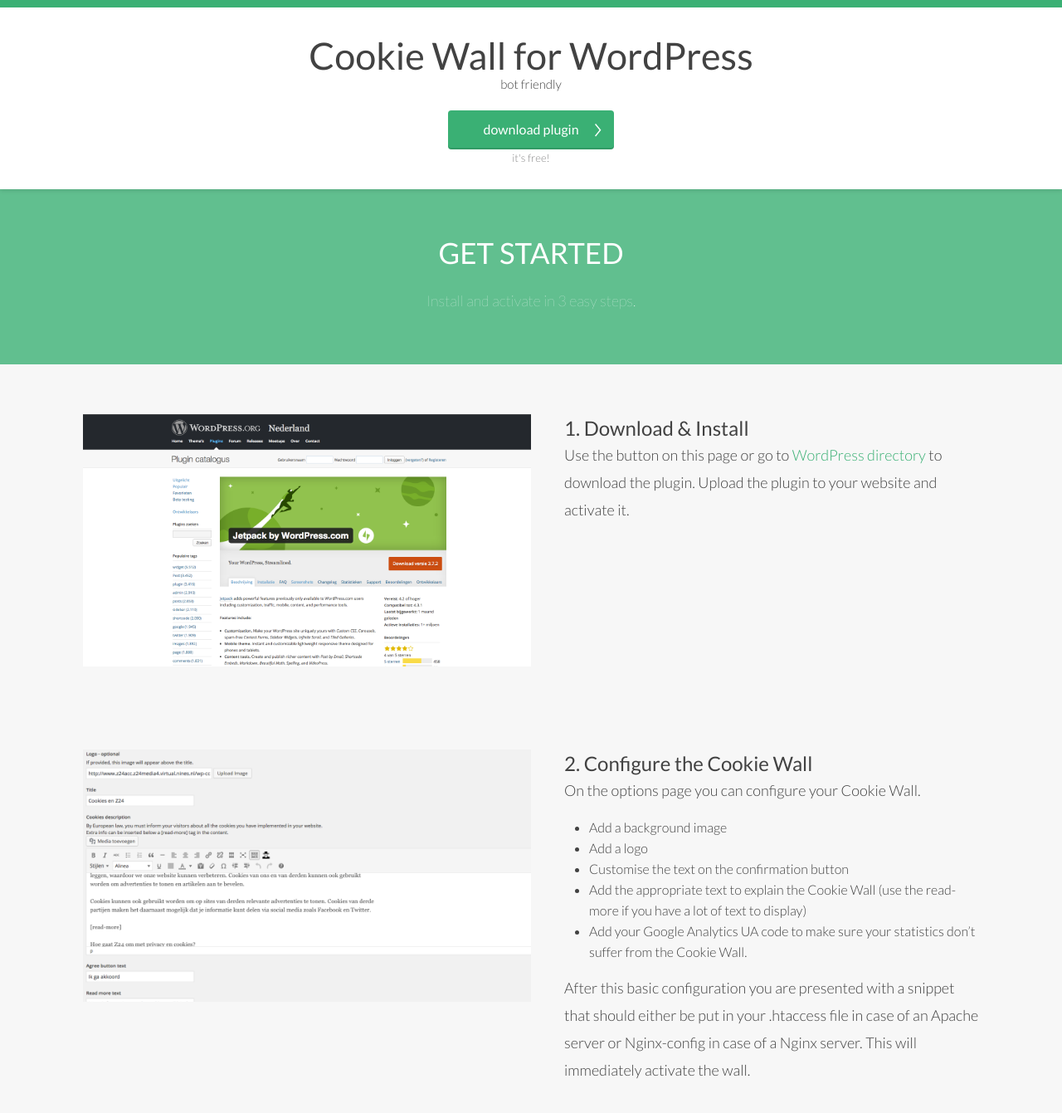
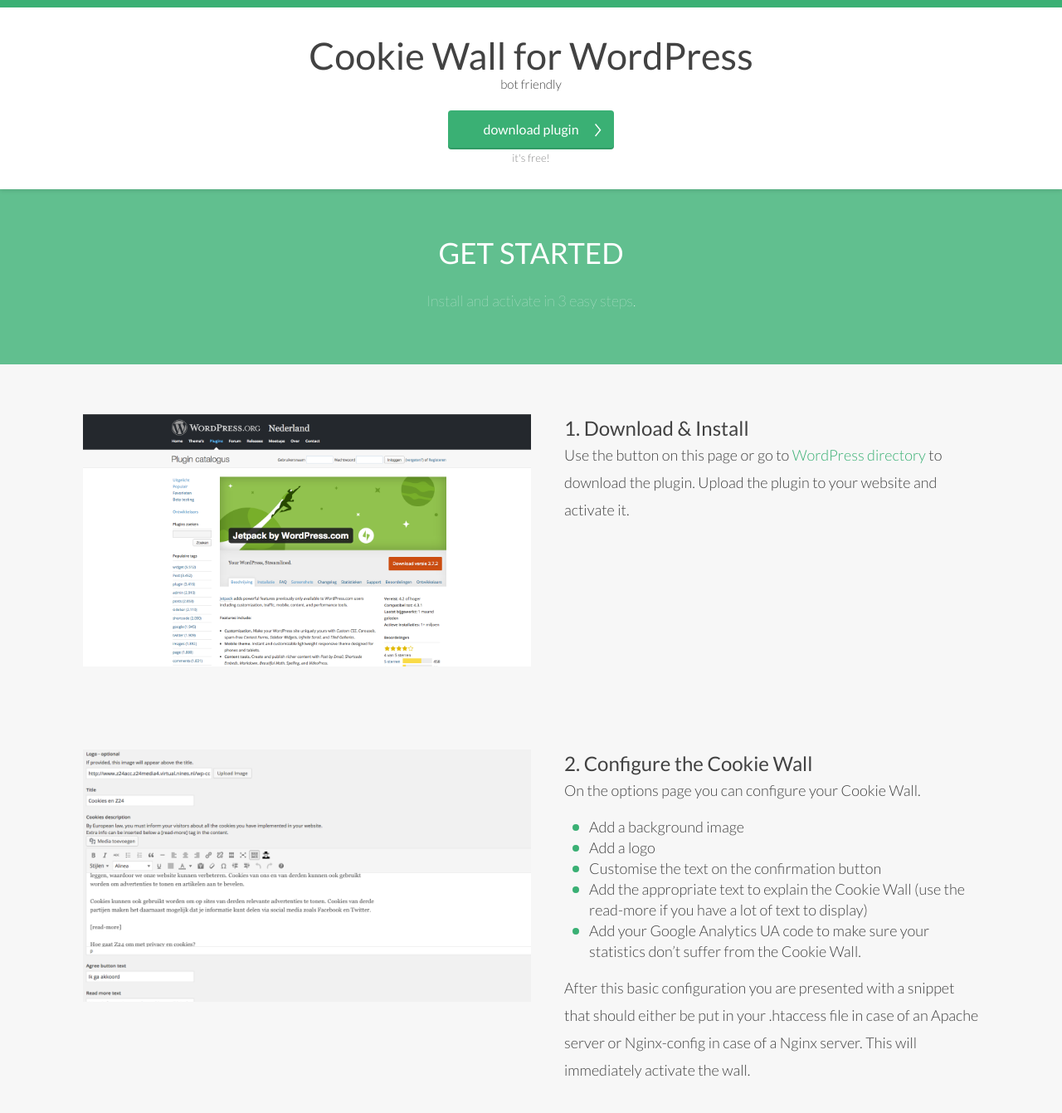
Before and after one commit to level-level/ll-cookie-wall, a Jekyll site: the page built from get-started/index.html, in a window 1280 px wide. Shown: the top 1341 px of the page at 83% size. Built offline with Jekyll 4.4.1, drawn with Linux system fonts in a browser that asks for light colours; some web fonts are replaced; grey boxes are pictures that could not be loaded.

Commit message:
add list styling

```diff
--- a/_sass/common/_footer.scss
+++ b/_sass/common/_footer.scss
@@ -25,9 +25,13 @@
         li {
           padding-bottom: 5px;
           font-size: 13px;
+          &:before {
+            display:none;
+          }
           .info-link {
             color: $footer-color;
             transition: color .4s;
+
 
             &:hover {
               color: $green;
@@ -78,6 +82,9 @@
         ul {
           li {
             display: inline;
+            &:before {
+              display:none;
+            }
             .social-link {
               color: $footer-color;
               float: left;
--- a/_sass/common/_header.scss
+++ b/_sass/common/_header.scss
@@ -29,7 +29,8 @@
     a {
       color: $text-color;
       &:hover {
-        color: $text-color !important;
+        color: $text-color;
+        text-decoration: none;
       }
     }
 
--- a/_sass/components/_features.scss
+++ b/_sass/components/_features.scss
@@ -12,16 +12,19 @@
     text-align: center;
   }
   .feature-items {
-    display: -webkit-box;      /* OLD - iOS 6-, Safari 3.1-6 */
-    display: -moz-box;         /* OLD - Firefox 19- (buggy but mostly works) */
-    display: -ms-flexbox;      /* TWEENER - IE 10 */
-    display: -webkit-flex;     /* NEW - Chrome */
+    display: -webkit-box; /* OLD - iOS 6-, Safari 3.1-6 */
+    display: -moz-box; /* OLD - Firefox 19- (buggy but mostly works) */
+    display: -ms-flexbox; /* TWEENER - IE 10 */
+    display: -webkit-flex; /* NEW - Chrome */
     display: flex;
 
     flex-direction: column;
     -ms-flex-direction: column;
 
     .feature-item {
+      @media (min-width: 768px) and (max-width: 1160px) {
+        height: 150px;
+      }
       order: 1;
       padding: 5px 0;
       h2 {
--- a/_sass/components/_layout.scss
+++ b/_sass/components/_layout.scss
@@ -16,9 +16,10 @@ html, body {
   h1 {
     text-transform: uppercase;
   }
-  p {
+  p, ul {
     font-size: 13px;
   }
+
 
   .about-block {
     position: relative;
@@ -76,6 +77,7 @@ html, body {
         p {
           font-weight: 300;
         }
+
       }
     }
   }
--- a/_sass/components/_type.scss
+++ b/_sass/components/_type.scss
@@ -62,6 +62,23 @@ img {
  */
 ul, ol {
     margin-left: $spacing-unit;
+
+}
+
+ul {
+  li {
+    list-style: none;
+    position: relative;
+    &:before {
+      content: '';
+      display: block;
+      border: .23em solid $green;
+      border-radius: 0.333em;
+      position: absolute;
+      top: 9px;
+      left: -20px;
+    }
+  }
 }
 
 li {
--- a/_sass/desktop/components/_layout.scss
+++ b/_sass/desktop/components/_layout.scss
@@ -10,6 +10,9 @@
     font-size: 18px;
     font-weight: 100;
     line-height: 33px;
+  }
+  ul {
+    font-size: 18px;
   }
 
   .wrapper {
@@ -89,7 +92,6 @@
             font-weight: 300;
             max-width: 750px;
           }
-
         }
       }
     }
```
